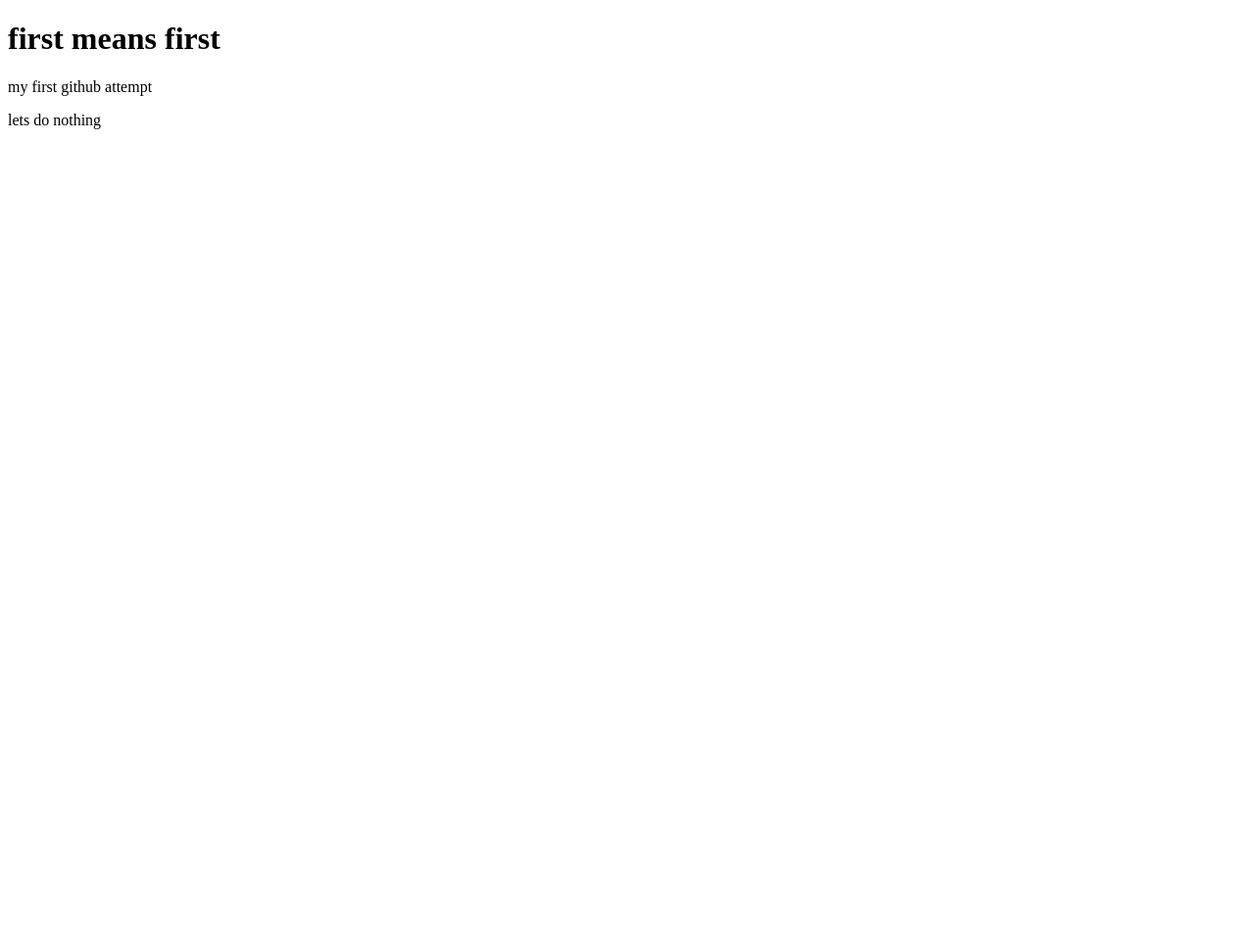
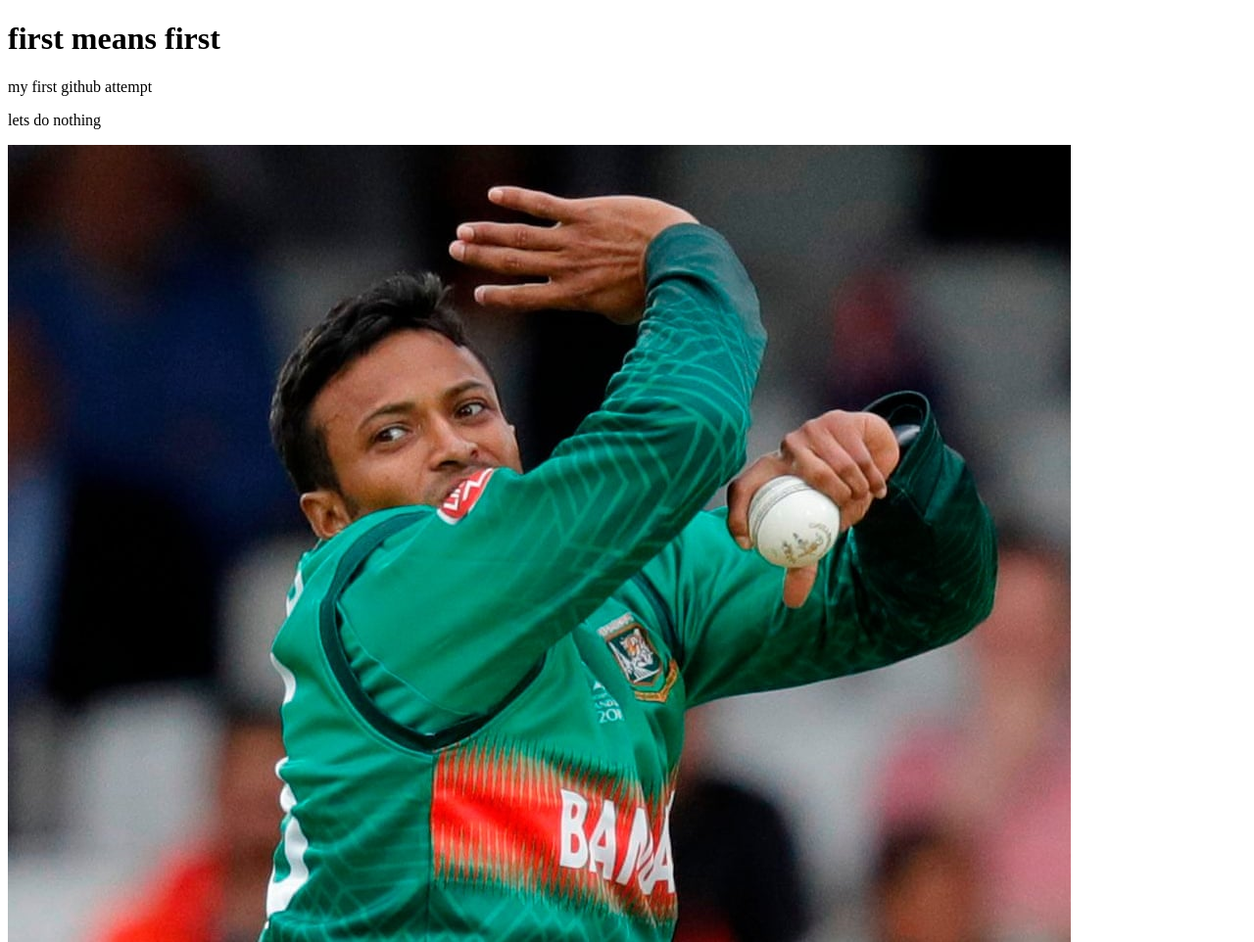
Before and after one commit to omor2252/first-website, a plain HTML site: page index.html in a window 1280 px wide. Shown: the whole page at 98% size. Before the commit the page ends 800 px from the top, so only its background shows below. Drawn offline with Linux system fonts and the light colour scheme.

Commit message:
shakib pic added

```diff
--- a/index.html
+++ b/index.html
@@ -9,5 +9,6 @@
     <h1>first means first</h1>
     <p>my first github attempt</p>
     <p>lets do nothing</p>
+    <img src="shakib.jpg" alt="">
 </body>
 </html>
```
Also changed, not shown: shakib.jpg (added).
